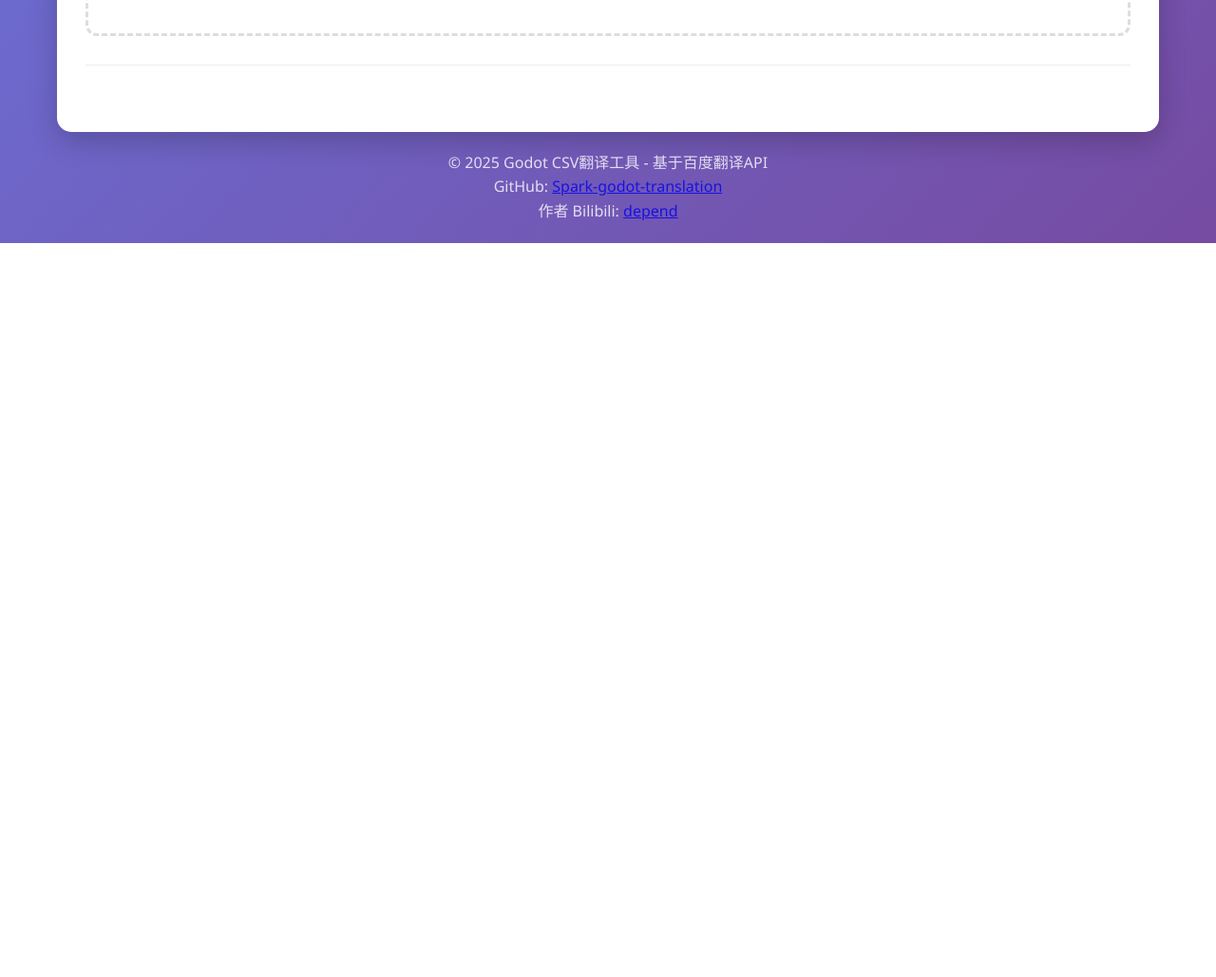
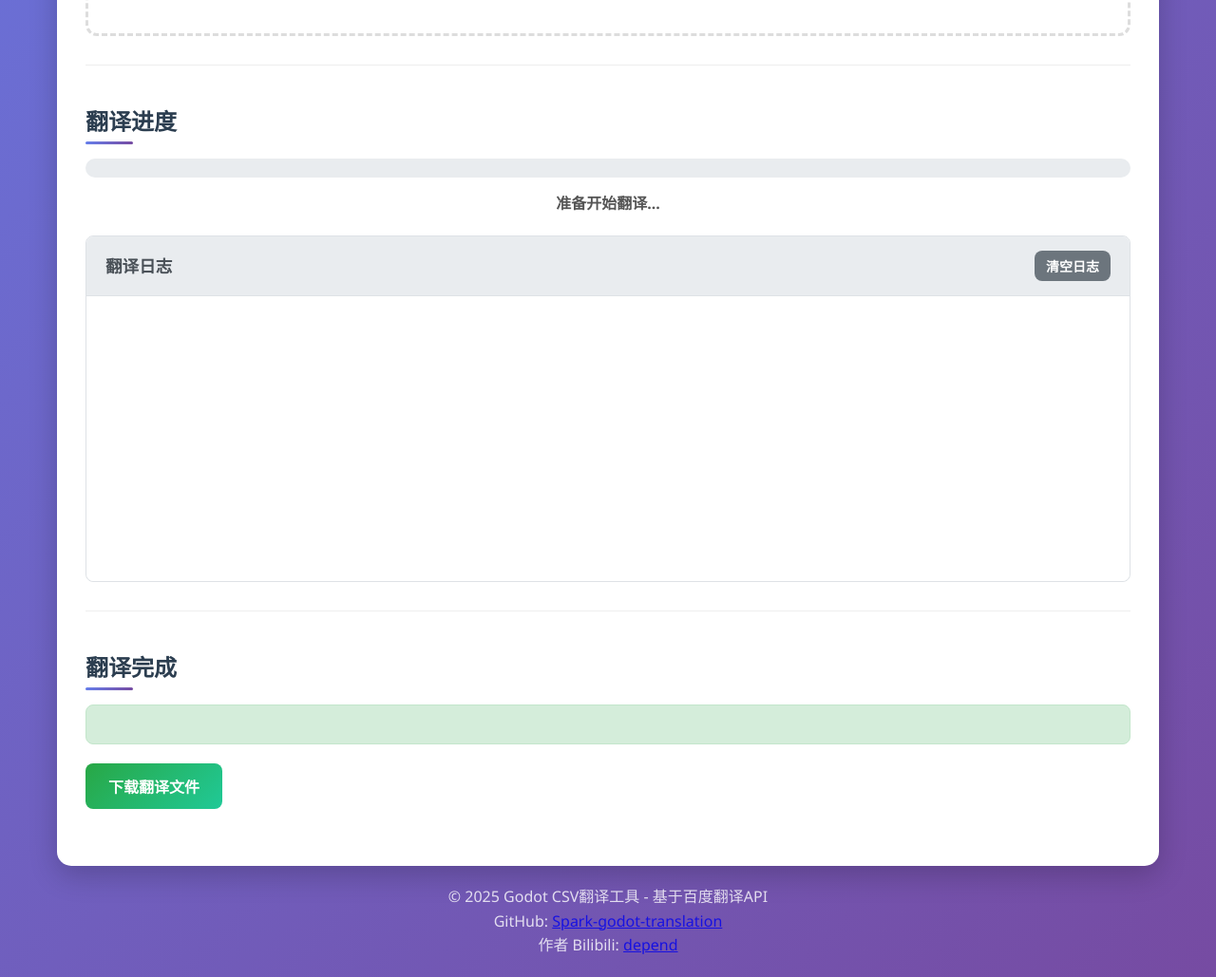
Before and after one commit to dependon/Spark-godot-translation, a website: page public/index.html in a window 1280 px wide. Shown: the part 1006-2035 px from the top of the page at 95% size. Before the commit the page ends 1262 px from the top, so only its background shows below. Drawn offline with nearby package versions, Linux system fonts and the light colour scheme; no server answers.

Commit message:
fix: 移除进度和结果区域的隐藏样式以默认显示

```diff
--- a/public/index.html
+++ b/public/index.html
@@ -91,7 +91,7 @@
             </section>
 
             <!-- 进度显示区域 -->
-            <section class="progress-section" id="progressSection" style="display: none;">
+            <section class="progress-section" id="progressSection" >
                 <h2>翻译进度</h2>
                 <div class="progress-bar">
                     <div class="progress-fill" id="progressFill"></div>
@@ -109,7 +109,7 @@
             </section>
 
             <!-- 结果显示区域 -->
-            <section class="result-section" id="resultSection" style="display: none;">
+            <section class="result-section" id="resultSection" >
                 <h2>翻译完成</h2>
                 <div class="result-info" id="resultInfo"></div>
                 <button id="downloadBtn" class="btn btn-success">下载翻译文件</button>
```
